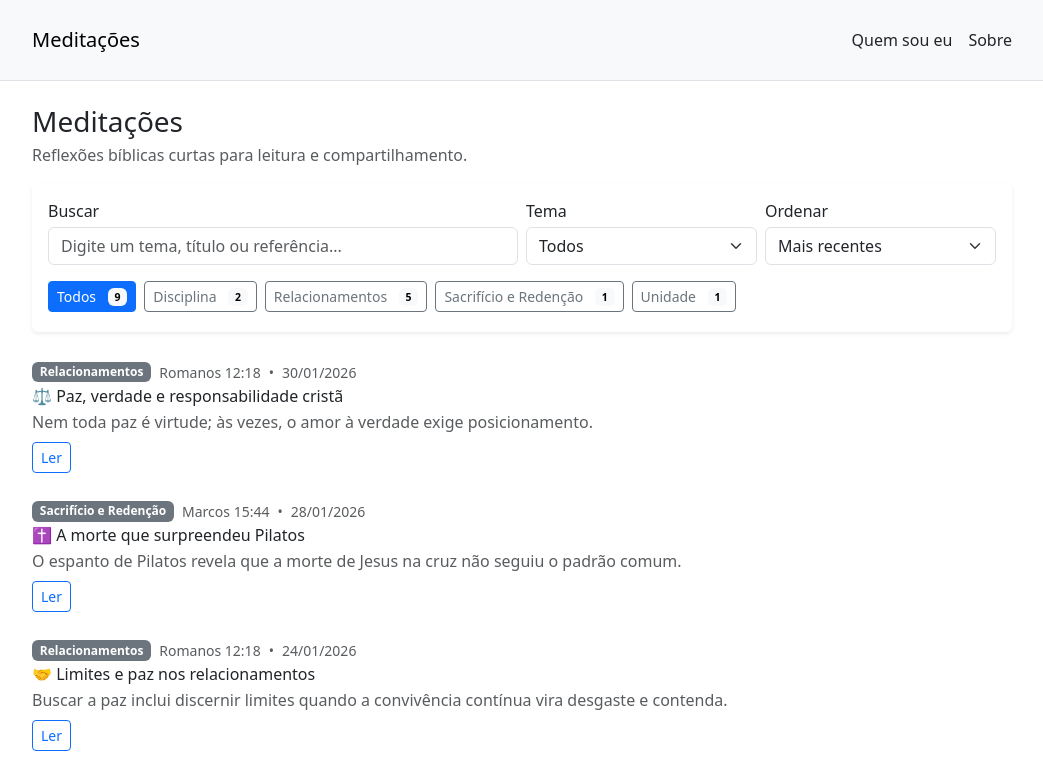
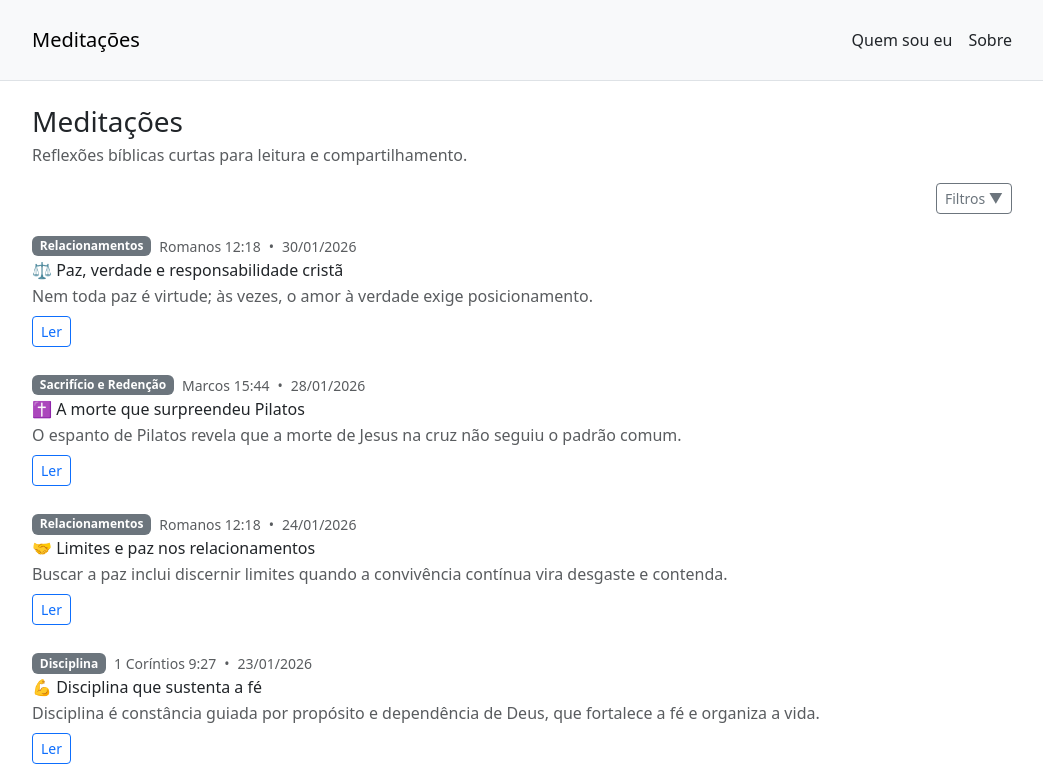
Before and after one commit to meditacoesbiblicas/meditacoes-biblicas, an Angular app: page /#/ in a window 1280 px wide. Shown: the top 778 px of the page, without its empty margins (118-1161 px from the left). Built offline with nearby package versions, Linux system fonts and the light colour scheme.

Commit message:
fix(home): filtros abre/fecha e estrutura do card limpa

```diff
--- a/src/app/pages/home/home.page.html
+++ b/src/app/pages/home/home.page.html
@@ -4,11 +4,22 @@
       <h1 class="h3 mb-1">Meditações</h1>
       <p class="text-muted mb-0">Reflexões bíblicas curtas para leitura e compartilhamento.</p>
     </div>
-
   </div>
 </header>
 
-<!-- Barra de ferramentas -->
+<div class="d-flex justify-content-end mb-2">
+  <button
+    type="button"
+    class="btn btn-outline-secondary btn-sm"
+    (click)="toggleFiltros()"
+    [attr.aria-expanded]="filtrosAbertos"
+  >
+    Filtros
+    @if (filtrosAbertos) { ▲ } @else { ▼ }
+  </button>
+</div>
+
+@if (filtrosAbertos) {
   <div class="card border-0 shadow-sm mb-3">
     <div class="card-body">
       <div class="row g-2 align-items-end">
@@ -41,7 +52,7 @@
         </div>
       </div>
 
-    <!-- Chips de tema -->
+      <!-- Chips de tema (NÃO mexi no seu scroll horizontal) -->
       <div class="chips-scroll mt-3">
         <div class="chips-row">
           @for (t of temas; track t) {
@@ -60,8 +71,9 @@
       </div>
     </div>
   </div>
+}
 
-<!-- Lista moderna (escala bem com 1, 2, 10, 1000 itens) -->
+<!-- Lista -->
 <div class="home-list">
   @for (m of meditacoesFiltradas; track m.id) {
     <article class="home-item">
--- a/src/app/pages/home/home.page.ts
+++ b/src/app/pages/home/home.page.ts
@@ -89,4 +89,10 @@ export default class HomePage {
       .replace(/[\u0300-\u036f]/g, '')
       .trim();
   }
+
+  filtrosAbertos = false;
+
+  toggleFiltros() {
+    this.filtrosAbertos = !this.filtrosAbertos;
+  }
 }
```
Lines whose indentation alone changed are shown as unchanged.
